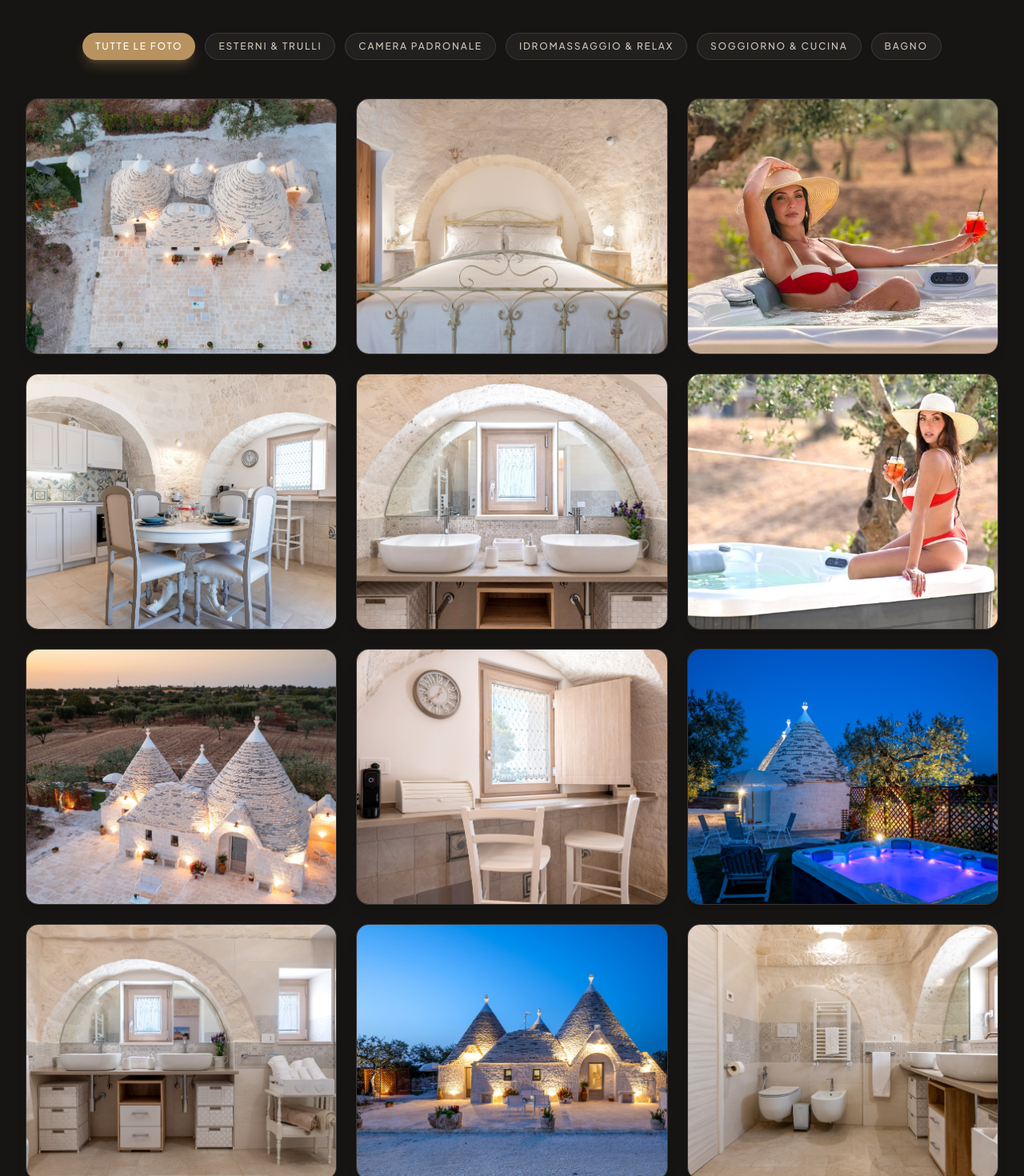
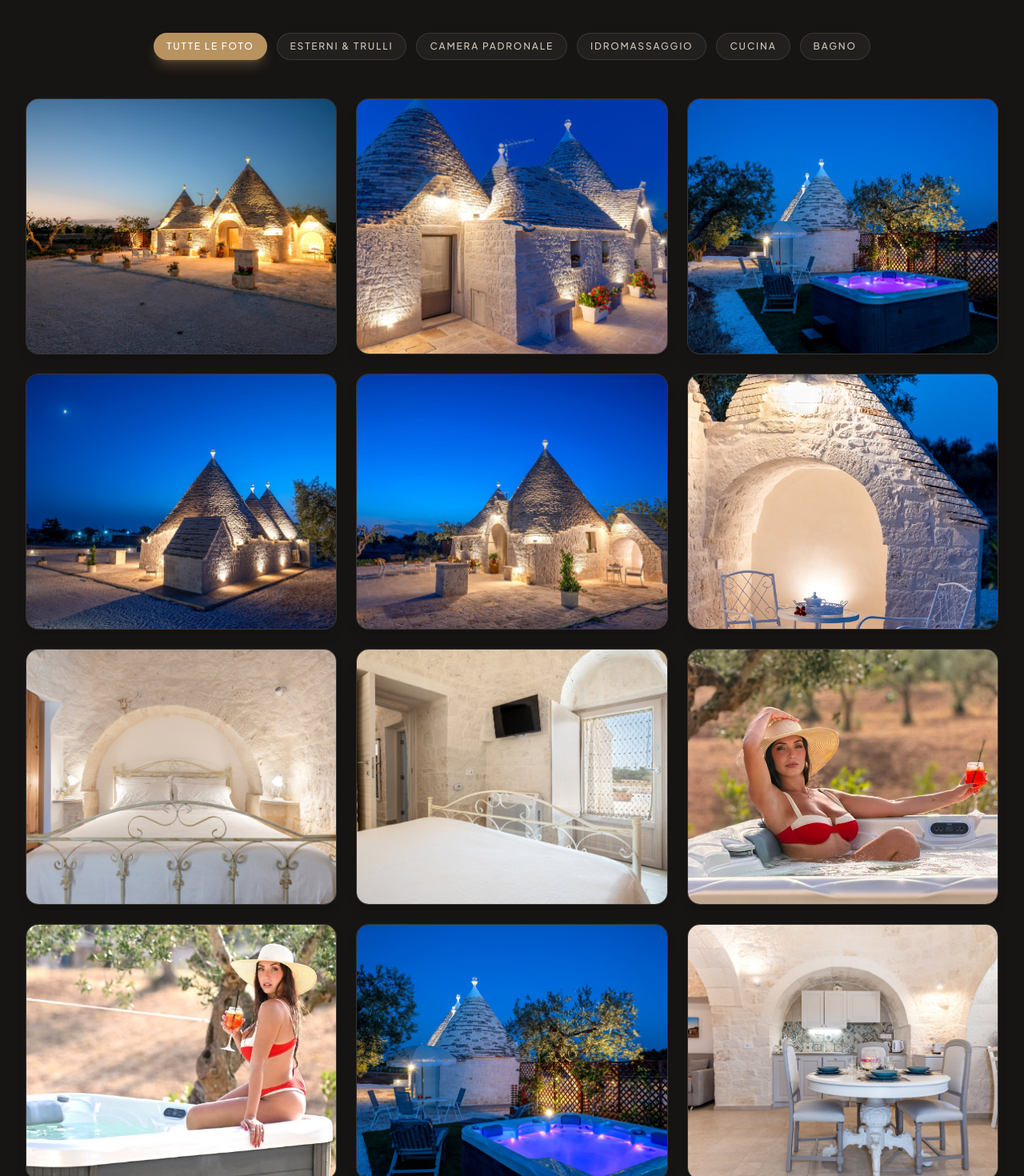
Before and after one commit to MrGeniale/noce-di-pietra-luxury-trulli, a React (Vite) app: page / in a window 1280 px wide. Shown: the part 6100-7570 px from the top of the page at 80% size. Built offline with nearby package versions, Linux system fonts and the light colour scheme.

Commit message:
Riorganizzata galleria fotografica secondo le categorie e foto indicate

```diff
--- a/src/data/content.ts
+++ b/src/data/content.ts
@@ -280,8 +280,8 @@ export const content: { it: ContentData; en: ContentData } = {
       all: 'Tutte le Foto',
       exterior: 'Esterni & Trulli',
       bedroom: 'Camera Padronale',
-      jacuzzi: 'Idromassaggio & Relax',
-      living: 'Soggiorno & Cucina',
+      jacuzzi: 'Idromassaggio',
+      living: 'Cucina',
       bathroom: 'Bagno',
     },
     location: {
@@ -500,8 +500,8 @@ export const content: { it: ContentData; en: ContentData } = {
       all: 'All Photos',
       exterior: 'Exteriors & Trulli',
       bedroom: 'Master Bedroom',
-      jacuzzi: 'Hot Tub & Wellness',
-      living: 'Living & Kitchen',
+      jacuzzi: 'Hot Tub',
+      living: 'Kitchen & Living',
       bathroom: 'Bathroom',
     },
     location: {
@@ -575,96 +575,175 @@ export const content: { it: ContentData; en: ContentData } = {
 };
 
 export const galleryImages = [
+  // Esterni & Trulli (IMG_8220, IMG_8222, IMG_8223, IMG_8225, IMG_8226, IMG_8230)
   {
     id: 1,
-    src: '/images/img_8196.jpg',
+    src: '/images/img_8220.jpg',
     category: 'exterior',
-    title: { it: 'Vista Panoramica dei Trulli', en: 'Panoramic View of the Trulli' },
-    subtitle: { it: 'Esterni e corte in pietra calcarea', en: 'Limestone courtyard & cones' },
+    title: { it: 'Corte Esterna & Coni in Pietra', en: 'Limestone Courtyard & Cones' },
+    subtitle: { it: 'Scorcio panoramico della struttura', en: 'Panoramic estate view' },
   },
   {
     id: 2,
+    src: '/images/img_8222.jpg',
+    category: 'exterior',
+    title: { it: 'Area Giardino & Relax', en: 'Garden Lounge & Relaxation' },
+    subtitle: { it: 'Natura e quiete della Valle d’Itria', en: 'Peaceful Valle d’Itria nature' },
+  },
+  {
+    id: 3,
+    src: '/images/img_8223.jpg',
+    category: 'exterior',
+    title: { it: 'Giardino Privato & Campagna Pugliese', en: 'Private Garden & Countryside' },
+    subtitle: { it: 'Oasi di tranquillità tra gli ulivi', en: 'Tranquil haven among olive trees' },
+  },
+  {
+    id: 4,
+    src: '/images/img_8225.jpg',
+    category: 'exterior',
+    title: { it: 'Scorcio della Tenuta', en: 'Estate Panoramic Perspective' },
+    subtitle: { it: 'Architettura autentica in pietra viva', en: 'Authentic limestone architecture' },
+  },
+  {
+    id: 5,
+    src: '/images/img_8226.jpg',
+    category: 'exterior',
+    title: { it: 'Crepuscolo sui Trulli', en: 'Trulli at Twilight' },
+    subtitle: { it: 'Atmosfera suggestiva al calar del sole', en: 'Evocative sunset ambiance' },
+  },
+  {
+    id: 6,
+    src: '/images/img_8230.jpg',
+    category: 'exterior',
+    title: { it: 'Dettaglio Architettonico dei Coni', en: 'Architectural Details of the Cones' },
+    subtitle: { it: 'Tradizione e maestria artigianale', en: 'Tradition and artisanal craft' },
+  },
+
+  // Camera Padronale (IMG_8213, IMG_8214)
+  {
+    id: 7,
     src: '/images/img_8213.jpg',
     category: 'bedroom',
     title: { it: 'Suite Padronale sotto la Volta', en: 'Master Suite under the Vault' },
     subtitle: { it: 'Letto matrimoniale king-size', en: 'King-size luxury bed' },
   },
   {
-    id: 3,
+    id: 8,
+    src: '/images/img_8214.jpg',
+    category: 'bedroom',
+    title: { it: 'Dettagli di Charme & Arredi', en: 'Charming Details & Decor' },
+    subtitle: { it: 'Tessuti raffinati e pietra a vista', en: 'Fine linens & exposed stone' },
+  },
+
+  // Idromassaggio (jacuzzi-experience-1, jacuzzi-experience-2, IMG_8224)
+  {
+    id: 9,
     src: '/images/jacuzzi-experience-1.jpg',
     category: 'jacuzzi',
     title: { it: 'Aperitivo & Idromassaggio', en: 'Aperitif & Hot Tub Experience' },
     subtitle: { it: 'Momenti di puro benessere all’aperto', en: 'Pure outdoor wellness moments' },
   },
   {
-    id: 4,
-    src: '/images/img_8207.jpg',
-    category: 'living',
-    title: { it: 'Zona Living con Divano Letto', en: 'Living Area with Sofa Bed' },
-    subtitle: { it: 'Arredi di design e volte in pietra', en: 'Design furniture & stone arches' },
-  },
-  {
-    id: 5,
-    src: '/images/img_8210.jpg',
-    category: 'living',
-    title: { it: 'Cucina Attrezzata Moderna', en: 'Modern Equipped Kitchen' },
-    subtitle: { it: 'Piano cottura e macchina espresso', en: 'Induction cooktop & espresso' },
-  },
-  {
-    id: 6,
+    id: 10,
     src: '/images/jacuzzi-experience-2.jpg',
     category: 'jacuzzi',
     title: { it: 'Idromassaggio tra gli Ulivi', en: 'Hot Tub Among Olive Trees' },
     subtitle: { it: 'Natura, silenzio e totale privacy', en: 'Nature, silence and absolute privacy' },
   },
   {
-    id: 7,
-    src: '/images/img_8198.jpg',
-    category: 'exterior',
-    title: { it: 'Ingresso Principale & Giardino', en: 'Main Entrance & Garden' },
-    subtitle: { it: 'Natura e quiete della Valle d’Itria', en: 'Peaceful Valle d’Itria nature' },
-  },
-  {
-    id: 8,
-    src: '/images/img_8212.jpg',
-    category: 'bedroom',
-    title: { it: 'Dettagli della Camera da Letto', en: 'Bedroom Architectural Details' },
-    subtitle: { it: 'Pietra viva scolpita a mano', en: 'Hand-carved original stone' },
-  },
-  {
-    id: 9,
+    id: 11,
     src: '/images/img_8224.jpg',
     category: 'jacuzzi',
     title: { it: 'Vasca Idromassaggio Notturna', en: 'Illuminated Night Hot Tub' },
     subtitle: { it: 'Relax sotto le stelle con cromoterapia', en: 'Starlit relaxation with chromotherapy' },
   },
+
+  // Cucina (IMG_8206, IMG_8205, IMG_8207, IMG_8209, IMG_8212, IMG_8229, IMG_8228)
   {
-    id: 10,
+    id: 12,
+    src: '/images/img_8206.jpg',
+    category: 'living',
+    title: { it: 'Cucina Attrezzata Completa', en: 'Fully Equipped Kitchen' },
+    subtitle: { it: 'Elettrodomestici moderni e piano cottura', en: 'Modern appliances and cooktop' },
+  },
+  {
+    id: 13,
+    src: '/images/img_8205.jpg',
+    category: 'living',
+    title: { it: 'Angolo Cottura & Design', en: 'Kitchen Corner & Design' },
+    subtitle: { it: 'Spazio funzionale ed elegante', en: 'Functional and elegant space' },
+  },
+  {
+    id: 14,
+    src: '/images/img_8207.jpg',
+    category: 'living',
+    title: { it: 'Zona Living con Divano Letto', en: 'Living Area with Sofa Bed' },
+    subtitle: { it: 'Arredi di pregio e volte in pietra', en: 'Design furniture & stone arches' },
+  },
+  {
+    id: 15,
+    src: '/images/img_8209.jpg',
+    category: 'living',
+    title: { it: 'Welcome Corner & Macchina Caffè', en: 'Welcome Corner & Coffee Station' },
+    subtitle: { it: 'Cialde caffè e prodotti tipici', en: 'Coffee pods and welcome kit' },
+  },
+  {
+    id: 16,
+    src: '/images/img_8212.jpg',
+    category: 'living',
+    title: { it: 'Finiture e Scorcio della Cucina', en: 'Kitchen Finishes & View' },
+    subtitle: { it: 'Armonia tra moderno e tradizione', en: 'Harmony of modern and tradition' },
+  },
+  {
+    id: 17,
+    src: '/images/img_8229.jpg',
+    category: 'living',
+    title: { it: 'Tavola & Atmosfera Tipica', en: 'Authentic Table & Dining Setting' },
+    subtitle: { it: 'Dettagli per pranzi e cene intime', en: 'Details for intimate dining' },
+  },
+  {
+    id: 18,
+    src: '/images/img_8228.jpg',
+    category: 'living',
+    title: { it: 'Elementi della Tradizione Pugliese', en: 'Traditional Puglian Accents' },
+    subtitle: { it: 'Il calore dell’ospitalità autentica', en: 'Warmth of authentic hospitality' },
+  },
+
+  // Bagno (IMG_8200, IMG_8201, IMG_8202, IMG_8210, IMG_8227)
+  {
+    id: 19,
     src: '/images/img_8200.jpg',
     category: 'bathroom',
-    title: { it: 'Doccia & Finiture in Pietra', en: 'Walk-in Shower & Stone Details' },
+    title: { it: 'Doccia & Finiture in Pietra', en: 'Walk-in Shower & Stone Finishes' },
     subtitle: { it: 'Ampio box doccia e comfort moderno', en: 'Spacious walk-in shower & modern comfort' },
   },
   {
-    id: 11,
-    src: '/images/img_8219.jpg',
-    category: 'exterior',
-    title: { it: 'Illuminazione Notturna della Tenuta', en: 'Night Illumination of the Estate' },
-    subtitle: { it: 'Scenografica luce sui coni in pietra', en: 'Atmospheric light on stone cones' },
-  },
-  {
-    id: 12,
+    id: 20,
     src: '/images/img_8201.jpg',
     category: 'bathroom',
     title: { it: 'Bagno Privato di Design', en: 'Designer Private Bathroom' },
     subtitle: { it: 'Sanitari moderni e dettagli ricercati', en: 'Modern fixtures and refined details' },
   },
   {
-    id: 13,
+    id: 21,
     src: '/images/img_8202.jpg',
     category: 'bathroom',
     title: { it: 'Lavabo & Specchio Illuminato', en: 'Vanity & Illuminated Mirror' },
-    subtitle: { it: 'Set cortesia e morbidi asciugamani', en: 'Complimentary toiletries & plush towels' },
+    subtitle: { it: 'Sanitari sospesi ed eleganza', en: 'Suspended vanity and elegance' },
+  },
+  {
+    id: 22,
+    src: '/images/img_8210.jpg',
+    category: 'bathroom',
+    title: { it: 'Dettagli e Comfort del Bagno', en: 'Bathroom Fixtures & Comfort' },
+    subtitle: { it: 'Cura meticolosa in ogni finitura', en: 'Meticulous care in every detail' },
+  },
+  {
+    id: 23,
+    src: '/images/img_8227.jpg',
+    category: 'bathroom',
+    title: { it: 'Set Cortesia & Asciugamani', en: 'Complimentary Toiletries & Towels' },
+    subtitle: { it: 'Morbida biancheria per gli ospiti', en: 'Plush linens for our guests' },
   },
 ];
 
```
